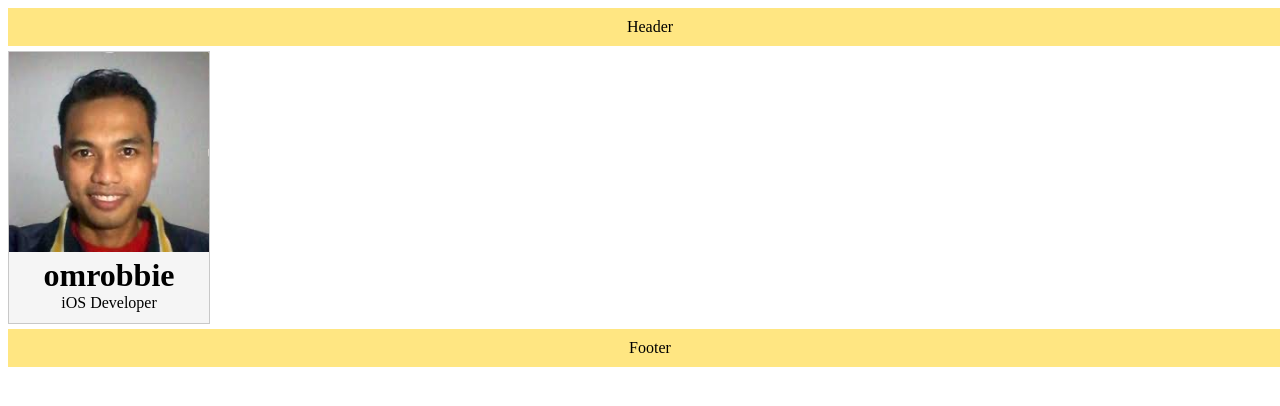
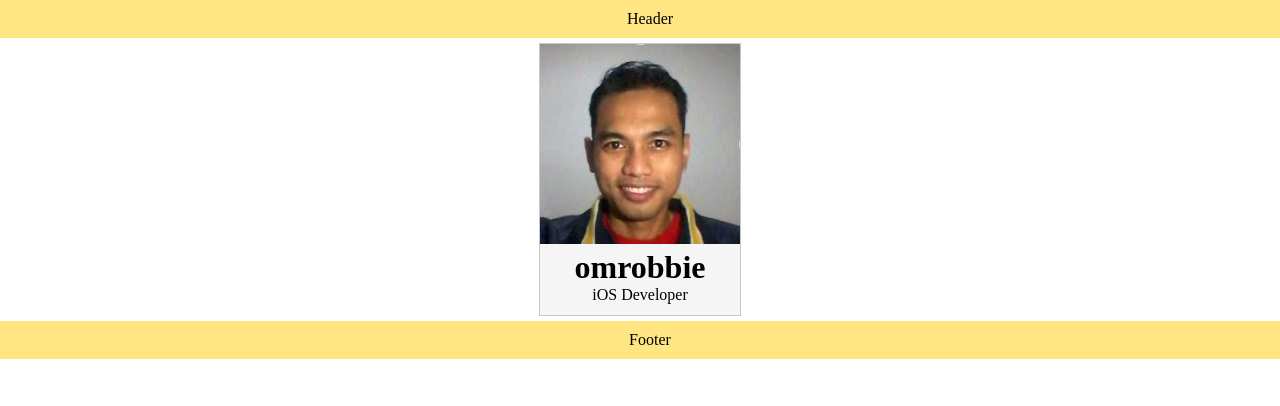
Before and after one commit to omrobbie/git-profile, a plain HTML site: page index.html in a window 1280 px wide. Drawn offline with Linux system fonts and the light colour scheme.

Commit message:
merapikan tampilan profil

```diff
--- a/style.css
+++ b/style.css
@@ -1,5 +1,10 @@
+body {
+    margin: 0;
+}
+
 #profile-container {
     width: 200px;
+    margin: auto;
     background-color: rgb(245, 245, 245);
     border: 1px solid rgb(200, 200, 200);
 }
```
Lines whose indentation alone changed are shown as unchanged.
